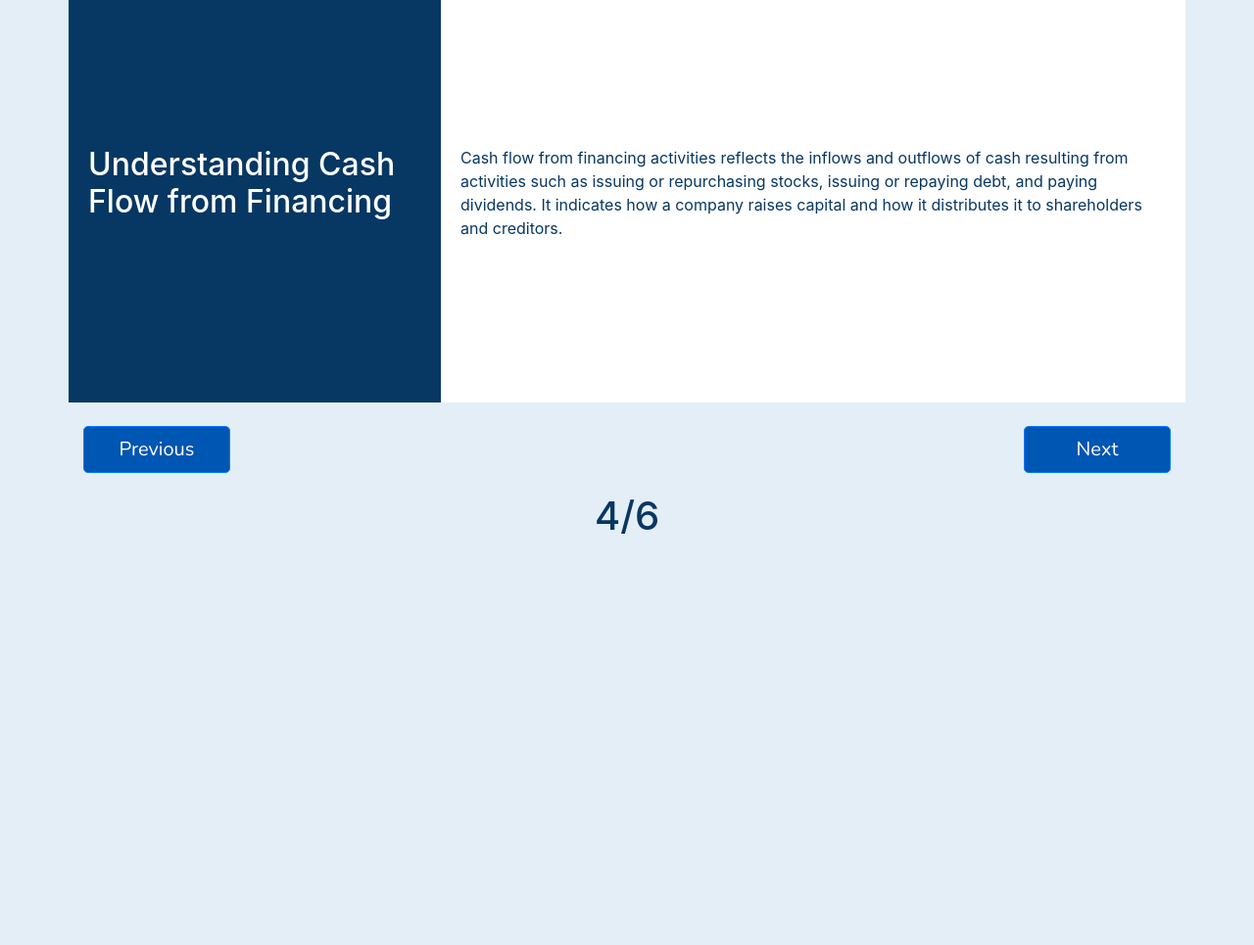
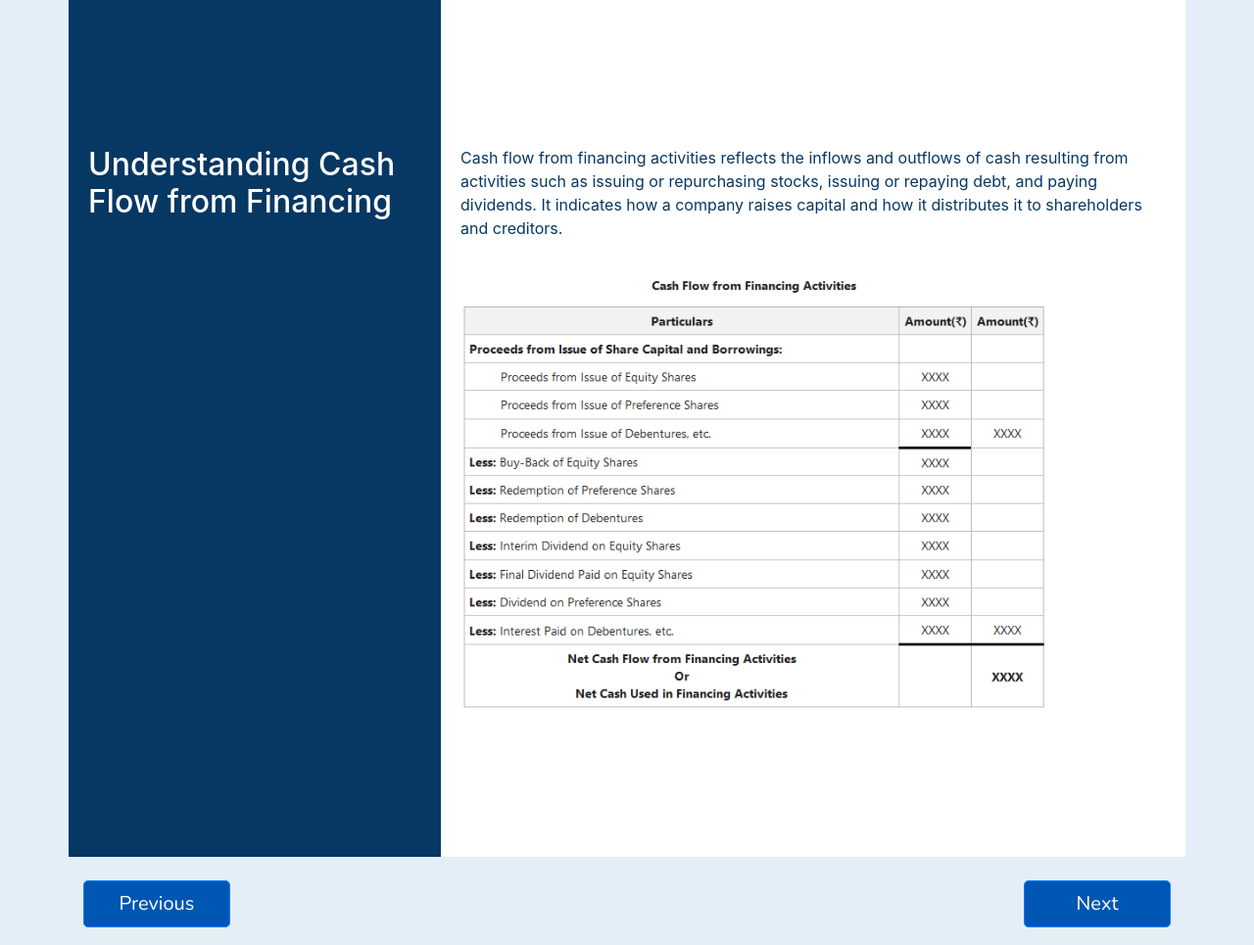
Before and after one commit to cameriemazreku/Learn_Cash_Flow_In_10_Minutes, a Flask app: page /lesson4 in a window 1280 px wide. Shown: the part 155-1120 px from the top of the page at 98% size. Before the commit the page ends 700 px from the top, so only its background shows below. Run offline with Flask 3, Linux system fonts and the light colour scheme; some libraries are stand-ins or nearby versions.

Commit message:
Update lesson4.html

```diff
--- a/UI_Design/templates/lesson4.html
+++ b/UI_Design/templates/lesson4.html
@@ -195,6 +195,7 @@ ul.financial-highlights p {
             </div>
             <div class="col-8 div-content">
                 <p>Cash flow from financing activities reflects the inflows and outflows of cash resulting from activities such as issuing or repurchasing stocks, issuing or repaying debt, and paying dividends. It indicates how a company raises capital and how it distributes it to shareholders and creditors.</p>
+                <img src="/static/images/financing.png" alt="AT&T Fiscal Year 2012 Cash from Operating Activities" style="width:100%; max-width:600px; margin-top:20px;">
             </div>
         </div>
         <div class="row navigation">
```
